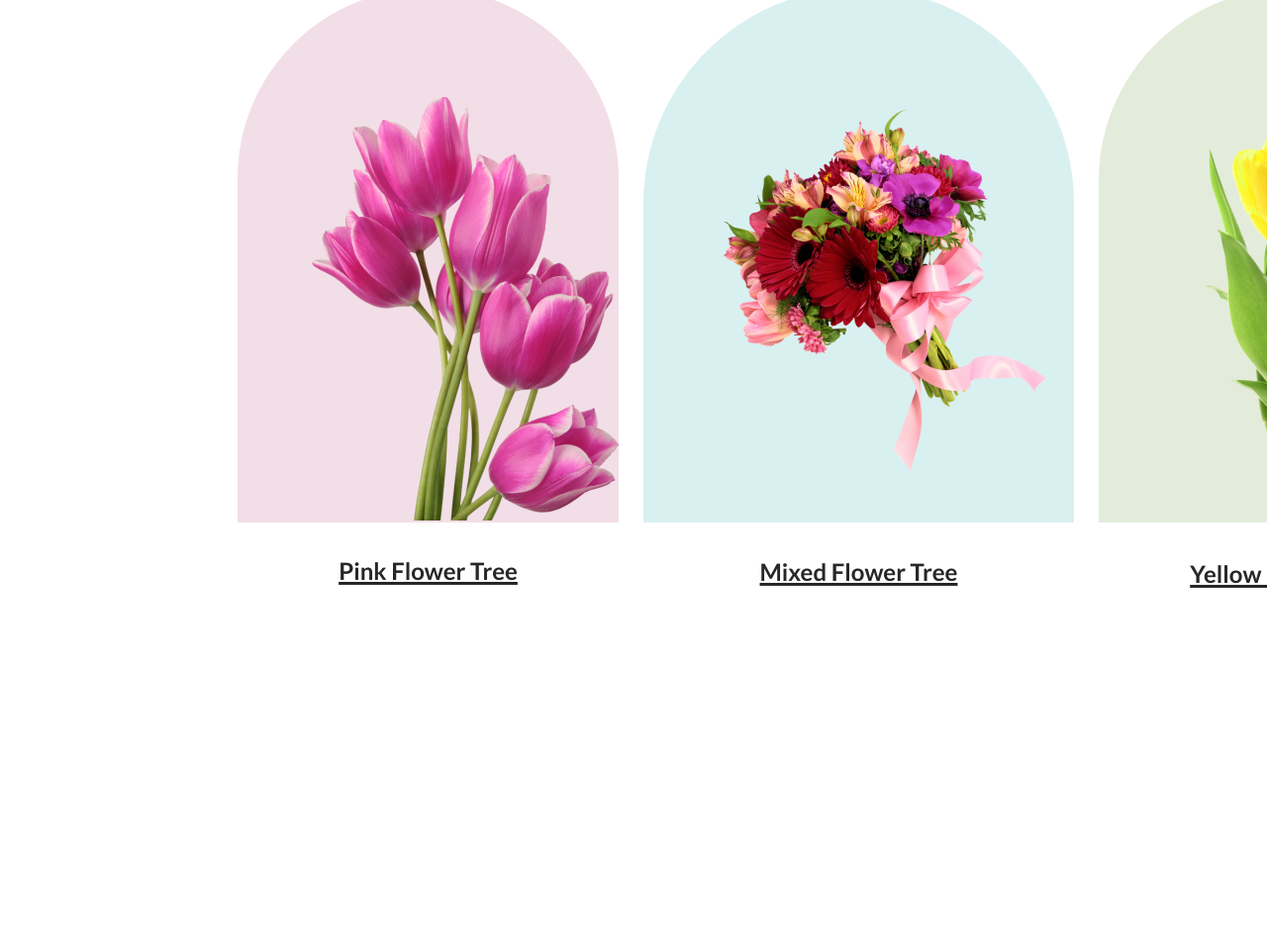
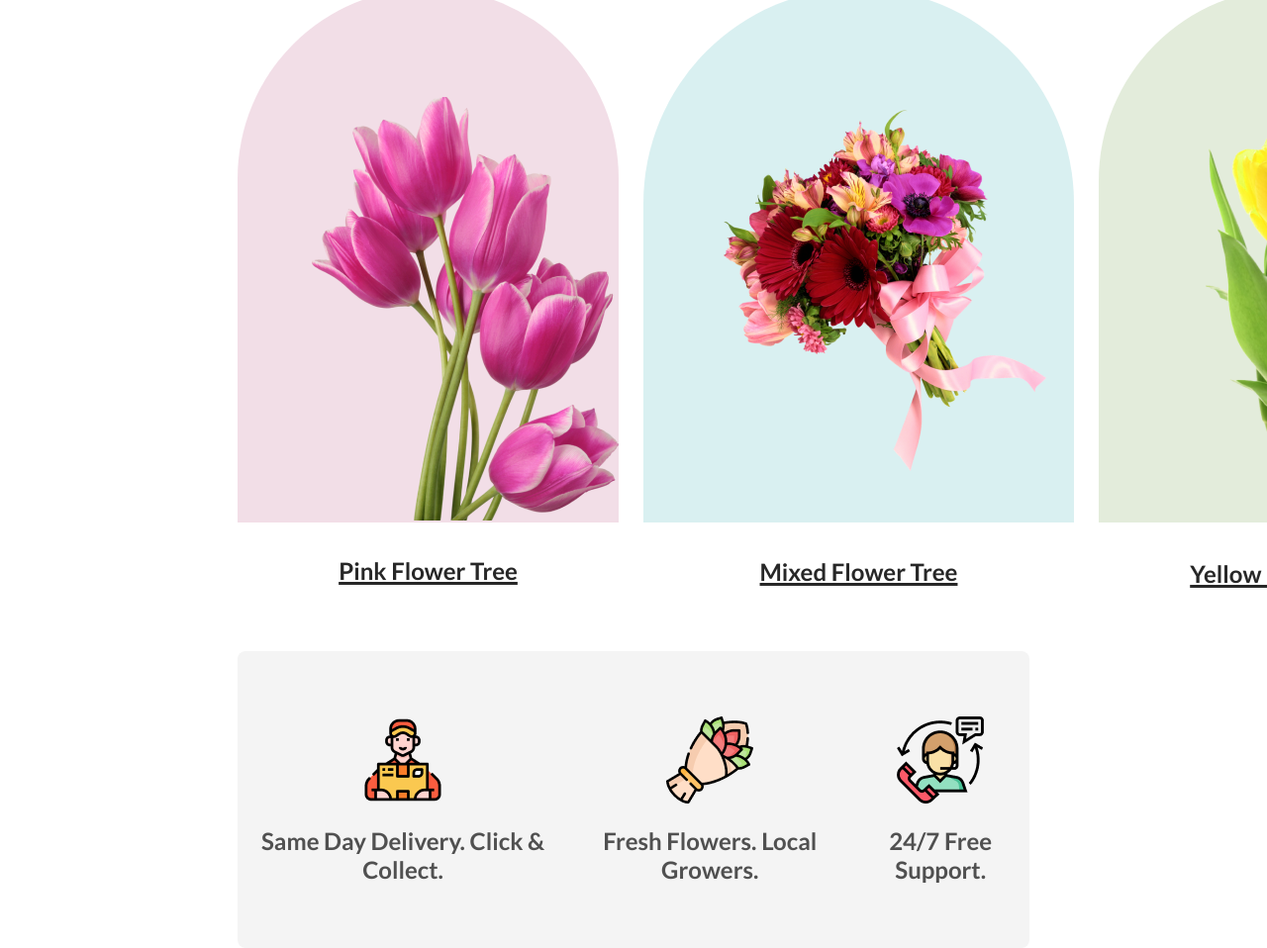
Before and after one commit to Amin7775/Bloom-Online-Flower-Shop, a plain HTML site: page index.html in a window 1280 px wide. Shown: the part 1210-2168 px from the top of the page at 99% size. Before the commit the page ends 1807 px from the top, so only its background shows below. Drawn offline with Linux system fonts and the light colour scheme.

Commit message:
Added Delivery Section

```diff
--- a/index.html
+++ b/index.html
@@ -1,5 +1,6 @@
 <!DOCTYPE html>
 <html lang="en">
+
 <head>
     <meta charset="UTF-8" />
     <meta name="viewport" content="width=device-width, initial-scale=1.0" />
@@ -10,9 +11,9 @@
     <link rel="preconnect" href="https://fonts.gstatic.com" crossorigin />
     <link
         href="https://fonts.googleapis.com/css2?family=Lato:wght@100;300;400;700;900&family=Open+Sans:wght@400;600;700;800&display=swap"
-      rel="stylesheet"
-    />
+        rel="stylesheet" />
 </head>
+
 <body>
     <!--Header Start-->
     <header class="header">
@@ -50,40 +51,50 @@
 
             <div class="featured-flowers-container primary-margin">
                 <div class="featured-flower-content-1">
-            <img
-              class="featured-flowers-image-1"
-              src="Flower Asset/pngwing 6.png"
-              alt=""
-            />
+                    <img class="featured-flowers-image-1" src="Flower Asset/pngwing 6.png" alt="" />
                     <h3 class="featured-flower-content-title primary-title-color">
                         Pink Flower Tree
                     </h3>
                 </div>
 
                 <div class="featured-flower-content-2">
-            <img
-              class="featured-flowers-image-2"
-              src="Flower Asset/pngwing 5.png"
-              alt=""
-            />
+                    <img class="featured-flowers-image-2" src="Flower Asset/pngwing 5.png" alt="" />
                     <h3 class="featured-flower-content-title primary-title-color">
                         Mixed Flower Tree
                     </h3>
                 </div>
 
                 <div class="featured-flower-content-3">
-            <img
-              class="featured-flowers-image-3"
-              src="Flower Asset/pngwing 7.png"
-              alt=""
-            />
+                    <img class="featured-flowers-image-3" src="Flower Asset/pngwing 7.png" alt="" />
                     <h3 class="featured-flower-content-title primary-title-color">
                         Yellow Flower Tree
                     </h3>
                 </div>
             </div>
         </section>
-      <!-- Featured Flowers Section Start -->
+        <!-- Featured Flowers Section End -->
+        <!-- Delivery Section Start-->
+        <section class="Delivery">
+            <div class="delivery-container primary-margin">
+                <div class="delivery-content">
+                    <img class="delivery-image" src="Flower Asset/Group 57.png" alt="" />
+                    <p class="delivery-description">
+                        Same Day Delivery. Click & Collect.
+                    </p>
+                </div>
+
+                <div class="delivery-content">
+                    <img class="delivery-image" src="Flower Asset/Group 58.png" alt="" />
+                    <p class="delivery-description">Fresh Flowers. Local Growers.</p>
+                </div>
+
+                <div class="delivery-content">
+                    <img class="delivery-image" src="Flower Asset/Group 59.png" alt="" />
+                    <p class="delivery-description">24/7 Free Support.</p>
+                </div>
+            </div>
+        </section>
+        <!-- Delivery Section End-->
     </main>
     <!--Main End-->
 
@@ -91,4 +102,5 @@
     <footer class="footer"></footer>
     <!--Footer End-->
 </body>
+
 </html>
--- a/styles/style.css
+++ b/styles/style.css
@@ -143,6 +143,28 @@
   text-decoration-thickness: 3px;
 }
 /*Section: featured-flowers End */
+/*Section: Delivery Section Start */
+.delivery-container {
+  margin-top: 130px;
+  height: 300px;
+  border-radius: 8px;
+  background: rgba(39, 39, 39, 0.05);
+  display: flex;
+  justify-content: space-evenly;
+  align-items: center;
+}
+
+.delivery-content {
+  text-align: center;
+}
+
+.delivery-description {
+  margin-top: 20px;
+  color: rgba(39, 39, 39, 0.8);
+  font-size: 24px;
+  font-weight: 600;
+}
+/*Section: Delivery Section End */
 
 /* Main Styles End*/
 
```
Lines whose indentation alone changed are shown as unchanged.
